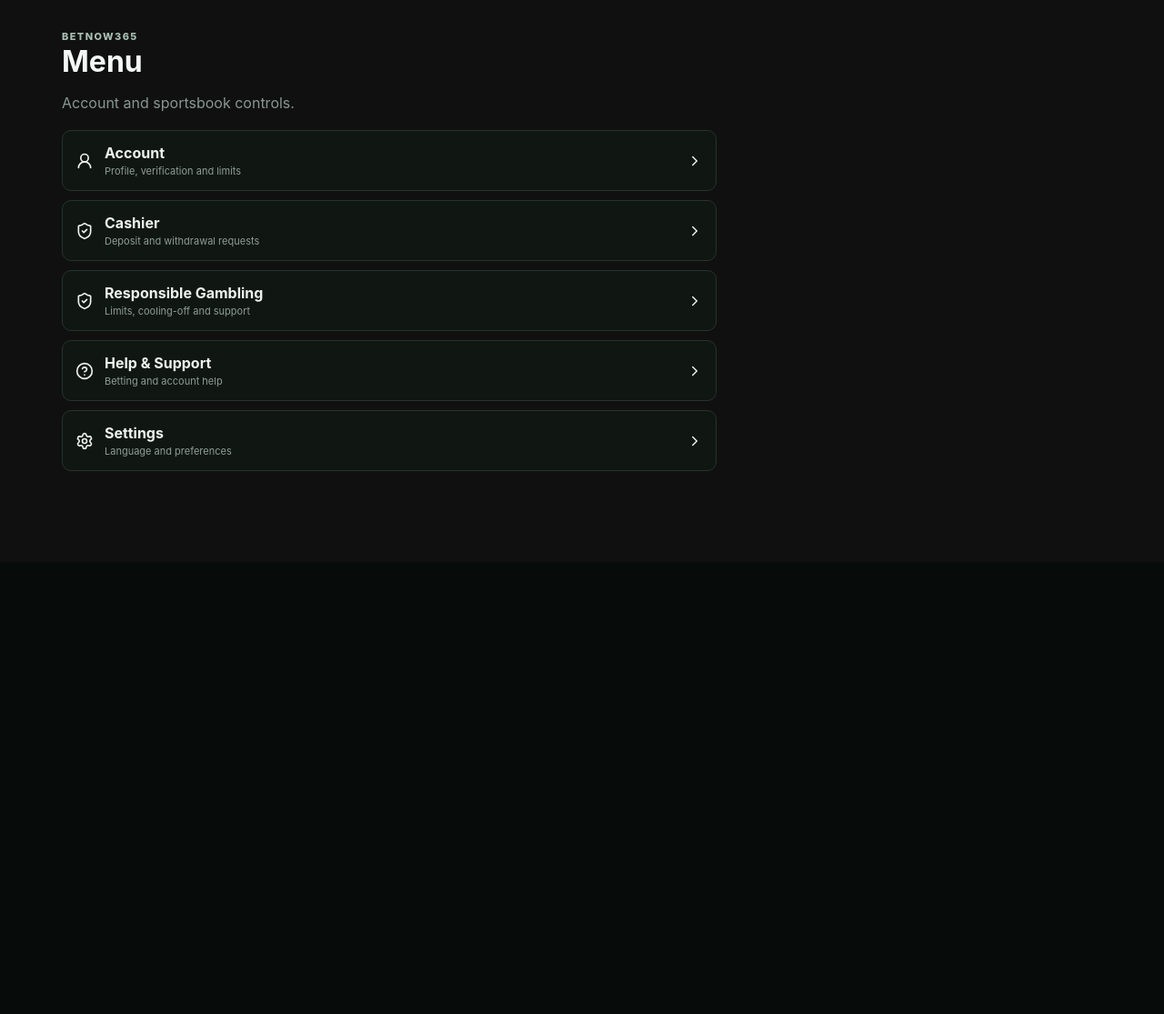
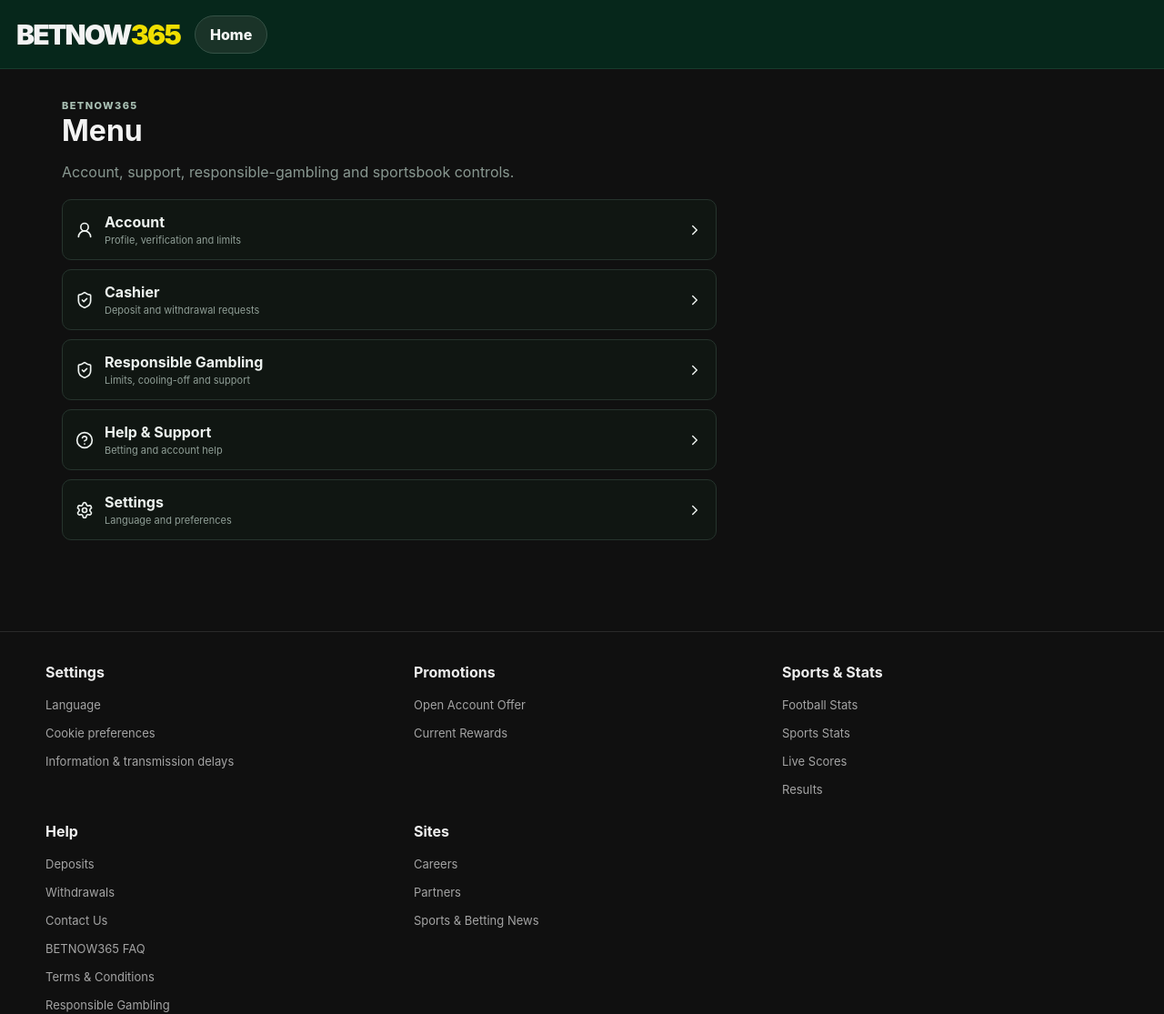
Before and after one commit to testertestjusttest-ai/Bet-365, a Next.js app: page /menu in a window 1280 px wide. Shown: the top 1115 px of the page at 91% size. Before the commit the page ends 800 px from the top, so only its background shows below. Built offline with nearby package versions, Linux system fonts and the light colour scheme.

Commit message:
feat: expand menu and legal footer

```diff
--- a/app/menu/page.tsx
+++ b/app/menu/page.tsx
@@ -1,4 +1,11 @@
 "use client";
-import {UserRound,ShieldCheck,HelpCircle,Settings,ChevronRight} from "lucide-react";
-const items=[["Account","Profile, verification and limits",UserRound],["Cashier","Deposit and withdrawal requests",ShieldCheck],["Responsible Gambling","Limits, cooling-off and support",ShieldCheck],["Help & Support","Betting and account help",HelpCircle],["Settings","Language and preferences",Settings]];
-export default function Menu(){return <main className="sports-page"><span className="eyebrow">BETNOW365</span><h1>Menu</h1><p>Account and sportsbook controls.</p><div className="menu-list">{items.map(([name,desc,Icon]:any)=><a className="menu-row" href={name==="Cashier"?"/cashier":name==="Account"?"/login":"#"} key={name}><Icon size={20}/><span><b>{name}</b><small>{desc}</small></span><ChevronRight size={18}/></a>)}</div></main>}
+import {UserRound,ShieldCheck,HelpCircle,Settings,ChevronRight,Home,Radio,Trophy,Ticket} from "lucide-react";
+import SiteFooter from "../../components/site-footer";
+const items=[["Account","Profile, verification and limits",UserRound,"/account"],["Cashier","Deposit and withdrawal requests",ShieldCheck,"/cashier"],["Responsible Gambling","Limits, cooling-off and support",ShieldCheck,"#"],["Help & Support","Betting and account help",HelpCircle,"#"],["Settings","Language and preferences",Settings,"#"]];
+export default function Menu(){
+ return <main className="app-shell"><header className="topbar"><a className="brand" href="/">BETNOW<span>365</span></a><a href="/" className="login-btn">Home</a></header>
+ <div className="sports-page"><span className="eyebrow">BETNOW365</span><h1>Menu</h1><p>Account, support, responsible-gambling and sportsbook controls.</p><div className="menu-list">{items.map(([name,desc,Icon,href]:any)=><a className="menu-row" href={href} key={name}><Icon size={20}/><span><b>{name}</b><small>{desc}</small></span><ChevronRight size={18}/></a>)}</div></div>
+ <SiteFooter/>
+ <nav className="bottom-nav"><a href="/"><Home/><span>Home</span></a><a href="/sports"><Trophy/><span>All Sports</span></a><a href="/live"><Radio/><span>In-Play</span></a><a href="/bets"><Ticket/><span>My Bets</span></a><a href="/casino"><span className="nav-emoji">🎰</span><span>Casino</span></a></nav>
+ </main>;
+}
```
